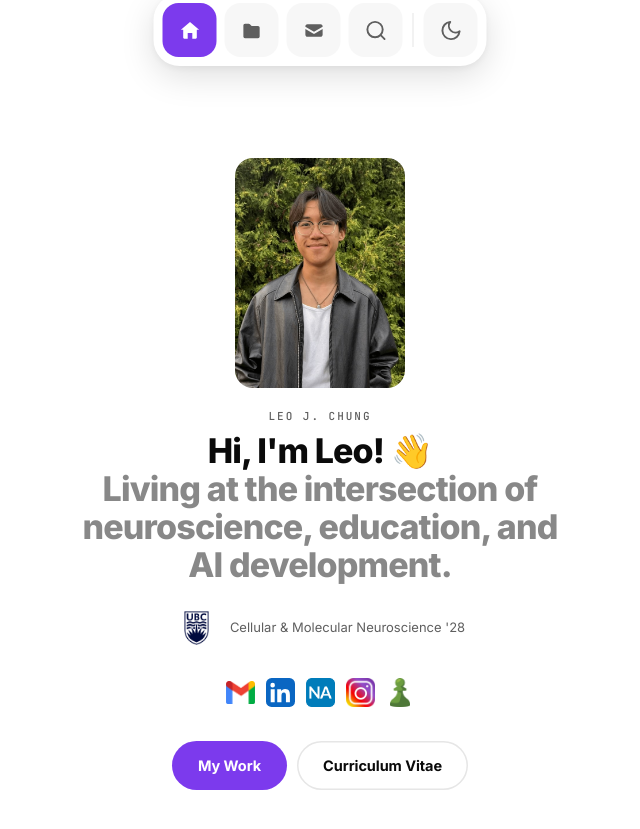
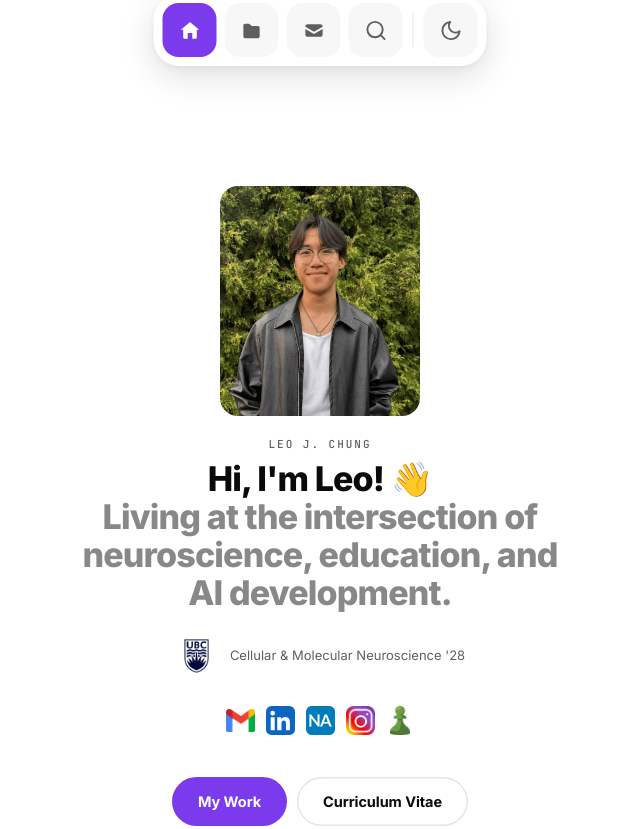
Before and after one commit to leojchung/leojchung.github.io, a plain HTML site: page index.html in a window 1280 px wide. Shown: the part 714-1543 px from the top of the page, without its empty margins (320-960 px from the left). Drawn offline with Linux system fonts and the light colour scheme.

Commit message:
Restore the original Home splash spacing
Co-Authored-By: Claude Sonnet 5 <noreply@anthropic.com>

```diff
--- a/index.html
+++ b/index.html
@@ -27,7 +27,7 @@
 <link rel="preconnect" href="https://fonts.gstatic.com" crossorigin>
 <link rel="stylesheet" href="https://fonts.googleapis.com/css2?family=Inter:wght@400;500;600;700;800&amp;family=JetBrains+Mono:wght@400;500&amp;display=swap">
 
-<link rel="stylesheet" href="styles.css?v=7a080729">
+<link rel="stylesheet" href="styles.css?v=40be3b5e">
 
 <script type="application/ld+json">
 {
--- a/styles.css
+++ b/styles.css
@@ -460,10 +460,9 @@ main .shell > *:first-child{margin-top:0}
 
 .splash{
   display:flex;flex-direction:column;justify-content:center;align-items:center;text-align:center;
-  gap:6px;max-width:560px;margin:0 auto;padding:8px var(--pad) 120px;
+  gap:6px;min-height:100svh;max-width:560px;margin:0 auto;padding:32px var(--pad) 120px;
 }
-.splash .pill-row{justify-content:center;margin-top:28px}
-.splash .hero-portrait{width:min(170px,58%)}
+.splash .pill-row{justify-content:center;margin-top:36px}
 .splash .social-row{justify-content:center}
 .splash .credential{align-self:center}
 
```
Also changed, not shown: ask.html (+1 -1 lines), contact.html (+1 -1 lines), projects.html (+1 -1 lines).
